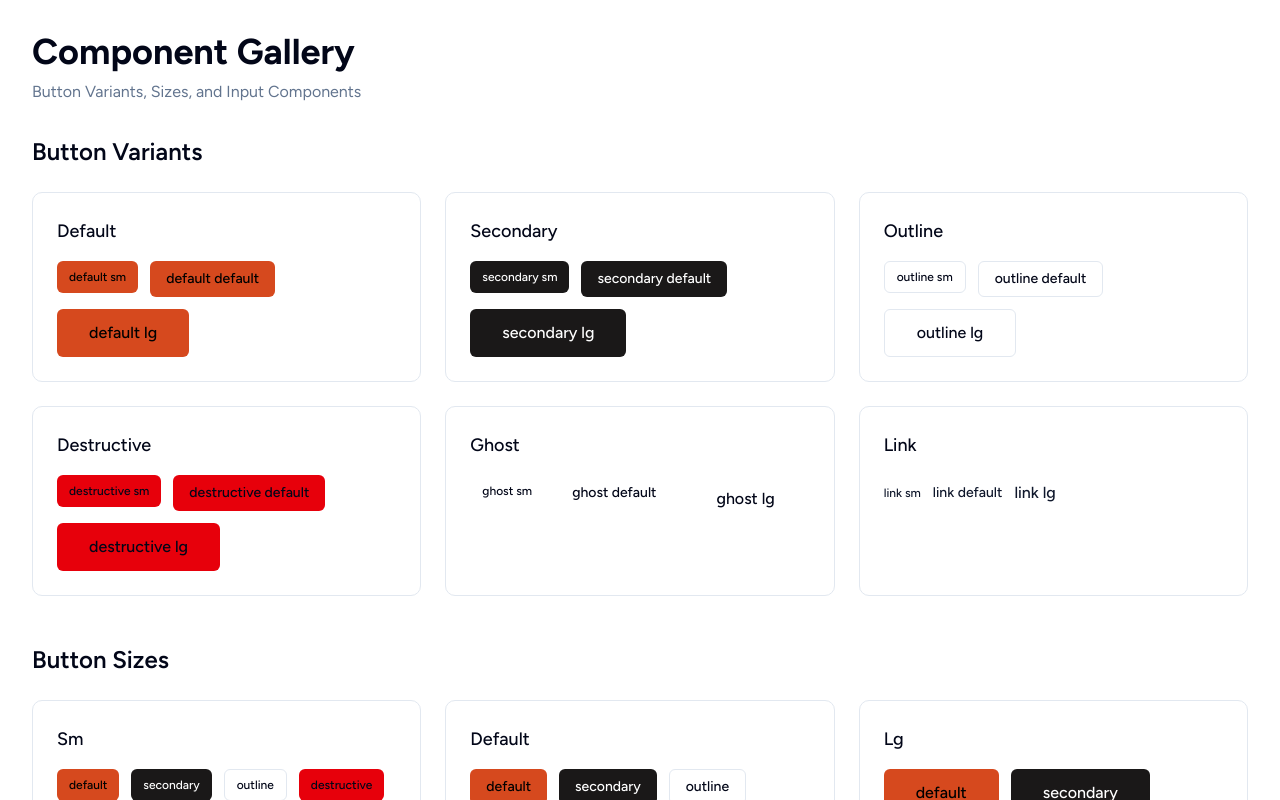
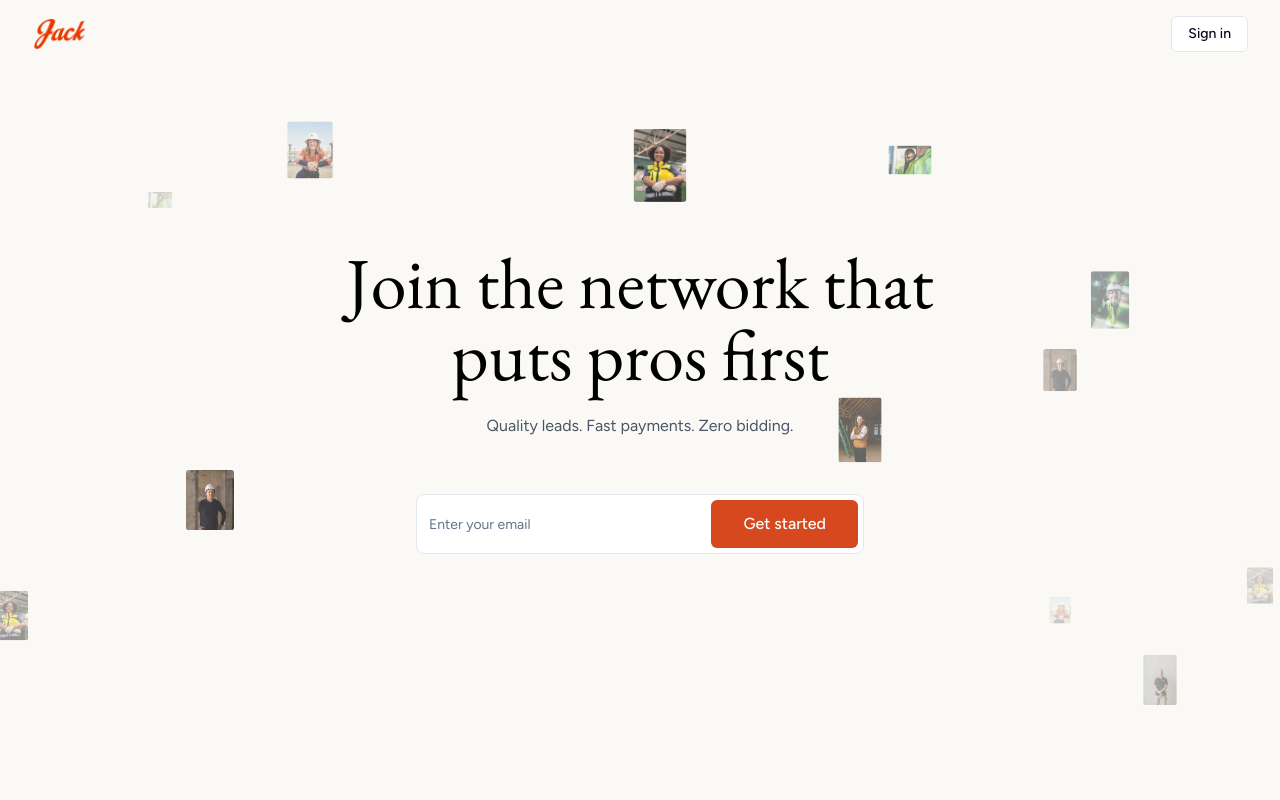
Before and after one commit to gitprakhar/jack2, a React (Vite) app: page / in a window 1280 px wide. Shown: the top 800 px of the page. Built offline with nearby package versions, Linux system fonts and the light colour scheme.

Commit message:
changed default page

```diff
--- a/src/App.tsx
+++ b/src/App.tsx
@@ -6,8 +6,8 @@ export function App() {
   return (
     <BrowserRouter>
       <Routes>
-        <Route path="/" element={<HomePage />} />
-        <Route path="/new-page" element={<NewPage />} />
+        <Route path="/" element={<NewPage />} />
+        <Route path="/old-page" element={<HomePage />} />
       </Routes>
     </BrowserRouter>
   )
```
